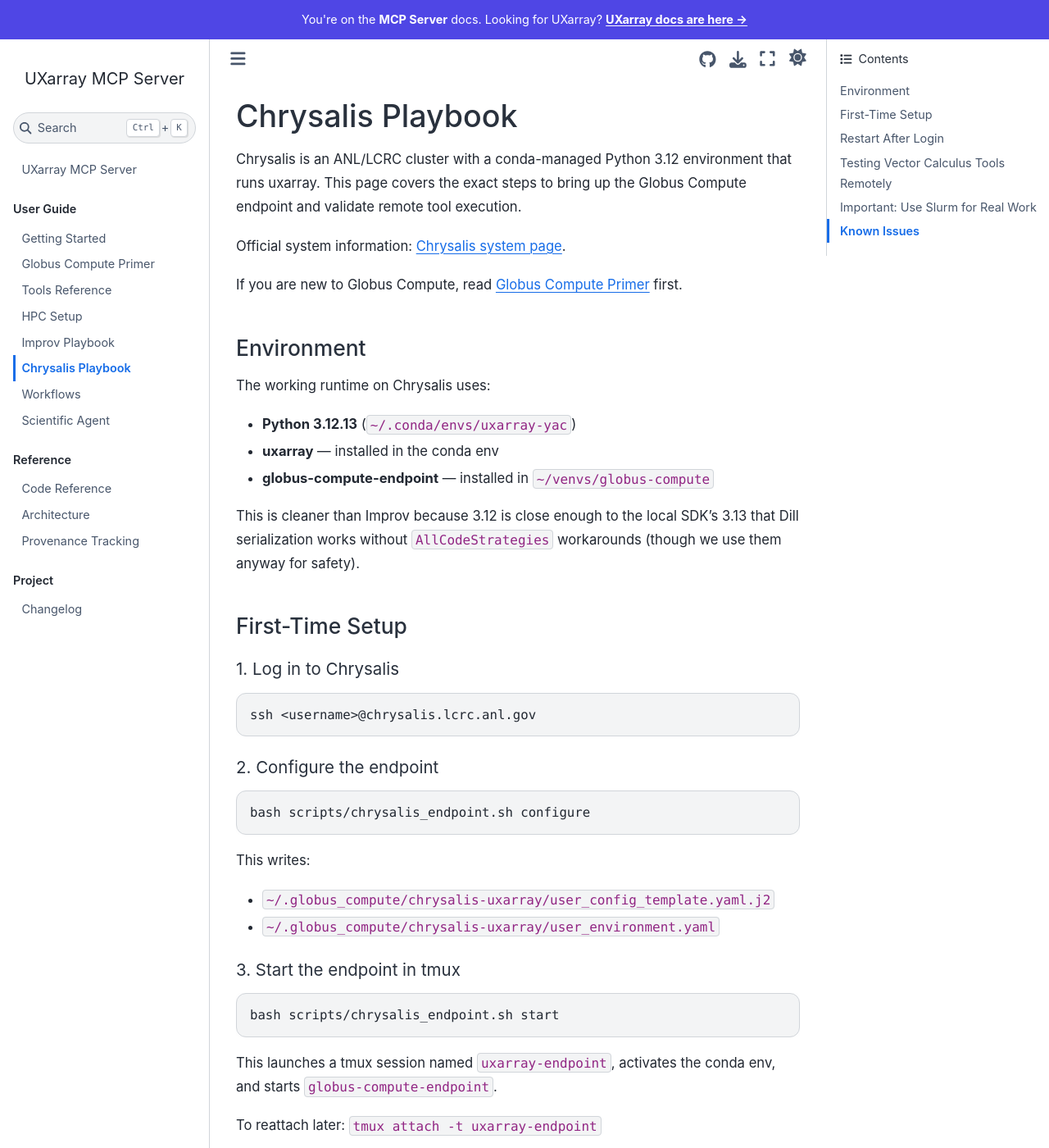
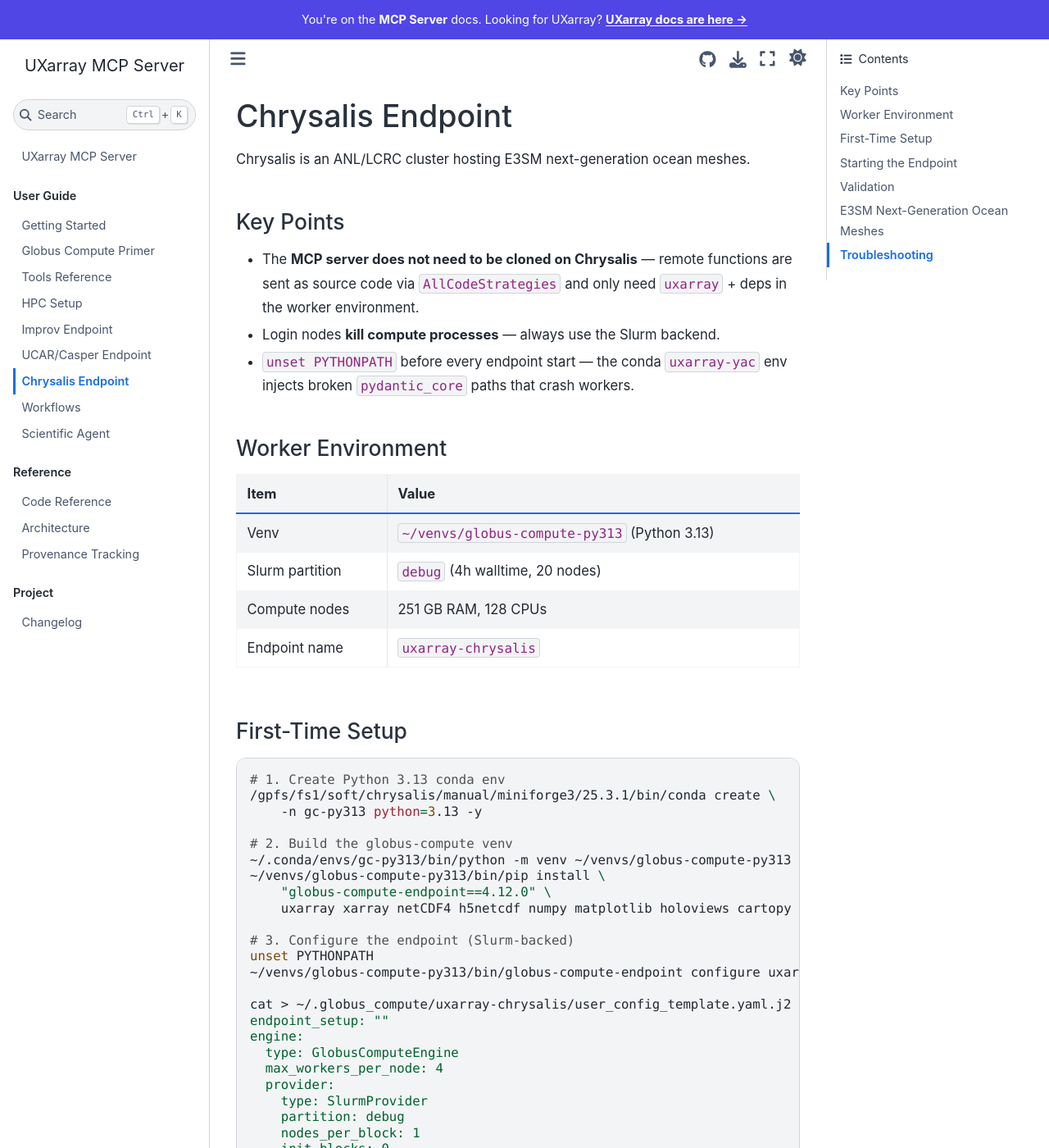
Before and after one commit to UXARRAY/uxarray-mcp-server, a Sphinx documentation site: the page built from docs/chrysalis.md, in a window 1280 px wide and 1400 px high. Shown: the whole window at 82% size. Built offline with Sphinx 7.4.7 and the Sphinx Book theme 1.1.4, drawn with Linux system fonts in a browser that asks for light colours; some of the changed text lies outside the part shown.

Commit message:
Fix endpoint scripts and unify cluster docs (#51)
Architectural fix: remove uxarray_mcp from worker PYTHONPATH
- ucar_endpoint.sh: drop PYTHONPATH injection and cd to MCP server dir.
  The worker only needs uxarray+deps; adding uxarray_mcp causes pydantic
  conflicts. MCP server repo does not need to exist on the cluster.
- improv_endpoint.sh: same — remove MCP_SERVER_DIR variable and cd.
- Add 'unset PYTHONPATH' to worker_init in ucar and improv configs.

Docs: consistent three-cluster reference
- docs/chrysalis.md: full rewrite — what actually works, setup steps,
  PYTHONPATH issue and fix, E3SM mesh table, troubleshooting table.
- docs/improv.md: rewrite to same clean structure — operational only,
  no historical failure narrative.
- docs/ucar.md: new file matching improv/chrysalis structure — modules,
  YAC, validation, troubleshooting.
- docs/index.rst, README.md: add ucar.md to navigation.

````diff
--- a/docs/chrysalis.md
+++ b/docs/chrysalis.md
@@ -1,143 +1,118 @@
-# Chrysalis Playbook
+# Chrysalis Endpoint
 
-Chrysalis is an ANL/LCRC cluster with a conda-managed Python 3.12 environment
-that runs uxarray. This page covers the exact steps to bring up the Globus
-Compute endpoint and validate remote tool execution.
+Chrysalis is an ANL/LCRC cluster hosting E3SM next-generation ocean meshes.
 
-Official system information:
-[Chrysalis system page](https://lcrc.anl.gov/systems/chrysalis).
+## Key Points
 
-If you are new to Globus Compute, read [Globus Compute Primer](globus-compute.md)
-first.
+- The **MCP server does not need to be cloned on Chrysalis** — remote functions
+  are sent as source code via `AllCodeStrategies` and only need `uxarray` + deps
+  in the worker environment.
+- Login nodes **kill compute processes** — always use the Slurm backend.
+- `unset PYTHONPATH` before every endpoint start — the conda `uxarray-yac` env
+  injects broken `pydantic_core` paths that crash workers.
 
-## Environment
+## Worker Environment
 
-The working runtime on Chrysalis uses:
-
-- **Python 3.12.13** (`~/.conda/envs/uxarray-yac`)
-- **uxarray** — installed in the conda env
-- **globus-compute-endpoint** — installed in `~/venvs/globus-compute`
-
-This is cleaner than Improv because 3.12 is close enough to the local SDK's
-3.13 that Dill serialization works without `AllCodeStrategies` workarounds
-(though we use them anyway for safety).
+| Item | Value |
+|---|---|
+| Venv | `~/venvs/globus-compute-py313` (Python 3.13) |
+| Slurm partition | `debug` (4h walltime, 20 nodes) |
+| Compute nodes | 251 GB RAM, 128 CPUs |
+| Endpoint name | `uxarray-chrysalis` |
 
 ## First-Time Setup
 
-### 1. Log in to Chrysalis
+```bash
+# 1. Create Python 3.13 conda env
+/gpfs/fs1/soft/chrysalis/manual/miniforge3/25.3.1/bin/conda create \
+    -n gc-py313 python=3.13 -y
+
+# 2. Build the globus-compute venv
+~/.conda/envs/gc-py313/bin/python -m venv ~/venvs/globus-compute-py313
+~/venvs/globus-compute-py313/bin/pip install \
+    "globus-compute-endpoint==4.12.0" \
+    uxarray xarray netCDF4 h5netcdf numpy matplotlib holoviews cartopy
+
+# 3. Configure the endpoint (Slurm-backed)
+unset PYTHONPATH
+~/venvs/globus-compute-py313/bin/globus-compute-endpoint configure uxarray-chrysalis
+
+cat > ~/.globus_compute/uxarray-chrysalis/user_config_template.yaml.j2 << 'EOF'
+endpoint_setup: ""
+engine:
+  type: GlobusComputeEngine
+  max_workers_per_node: 4
+  provider:
+    type: SlurmProvider
+    partition: debug
+    nodes_per_block: 1
+    init_blocks: 0
+    min_blocks: 0
+    max_blocks: 2
+    walltime: "04:00:00"
+    worker_init: |
+      unset PYTHONPATH
+    launcher:
+      type: SrunLauncher
+idle_heartbeats_soft: 10
+idle_heartbeats_hard: 5760
+EOF
+
+cat > ~/.globus_compute/uxarray-chrysalis/user_environment.yaml << 'EOF'
+PYTHONPATH: ""
+PATH: "/home/<username>/venvs/globus-compute-py313/bin:/usr/bin:/bin"
+EOF
+```
+
+## Starting the Endpoint
+
+Run this every time you log in:
 
 ```bash
-ssh <username>@chrysalis.lcrc.anl.gov
+unset PYTHONPATH
+~/venvs/globus-compute-py313/bin/globus-compute-endpoint start uxarray-chrysalis
 ```
 
-### 2. Configure the endpoint
+The endpoint prints its UUID. Add it to your **local** `config.yaml` (never commit the UUID):
 
 ```bash
-bash scripts/chrysalis_endpoint.sh configure
+# On your laptop:
+uxarray-mcp endpoints add chrysalis <uuid>
 ```
 
-This writes:
-- `~/.globus_compute/chrysalis-uxarray/user_config_template.yaml.j2`
-- `~/.globus_compute/chrysalis-uxarray/user_environment.yaml`
+## Validation
 
-### 3. Start the endpoint in tmux
+From your laptop after the endpoint is running:
 
 ```bash
-bash scripts/chrysalis_endpoint.sh start
+uv run python scripts/hpc_doctor.py --endpoint chrysalis --timeout-seconds 120
 ```
 
-This launches a tmux session named `uxarray-endpoint`, activates the conda
-env, and starts `globus-compute-endpoint`.
+Or manually:
 
-To reattach later: `tmux attach -t uxarray-endpoint`
+```python
+from uxarray_mcp.tools.execution_control import endpoint_status, validate_hpc_setup
 
-### 4. Register the endpoint UUID
-
-After first start, the endpoint UUID is printed to stdout and stored in
-`~/.globus_compute/chrysalis-uxarray/endpoint.json`. Add it to your local
-config:
-
-```bash
-uxarray-mcp endpoints add chrysalis <your-uuid>
+print(endpoint_status(endpoint='chrysalis', force=True))
+print(validate_hpc_setup(endpoint='chrysalis', run_remote_probe=True,
+                          probe_timeout_seconds=120))
 ```
 
-### 5. Validate
+## E3SM Next-Generation Ocean Meshes
 
-From your local machine:
+Available at `/lcrc/group/e3sm/ac.xylar/polaris_1.0/chrysalis/test_20260520/unified-mesh-topo-cull2/`:
 
-```bash
-uv run python -c "
-from uxarray_mcp.tools.execution_control import validate_hpc_setup
-import json
-r = validate_hpc_setup(endpoint='chrysalis', run_remote_probe=True)
-print(json.dumps(r, indent=2))
-"
-```
+| Mesh | Faces | Size | Notes |
+|---|---|---|---|
+| `mesh/.../u.oi240.lr240/base_mesh/build/base_mesh.nc` | 10,302 | 12 MB | Full globe, unculled |
+| `e3sm/init/u.oi240.lr240/.../culled_ocean_no_cavities_mesh.nc` | 7,293 | 8.5 MB | Ocean only |
+| `e3sm/init/u.oi30.lr10/.../culled_ocean_no_cavities_mesh.nc` | 462,919 | 561 MB | Ocean only |
+| `e3sm/init/u.oi6to18.lr6to10/.../culled_ocean_no_cavities_mesh.nc` | 4,015,940 | 4.8 GB | Variable-res 6–18 km |
 
-## Restart After Login
+## Troubleshooting
 
-```bash
-ssh chrysalis.lcrc.anl.gov
-bash scripts/chrysalis_endpoint.sh restart
-```
+**`ENDPOINT_NOT_ONLINE`** — the Slurm debug job timed out (4h limit). Restart with `unset PYTHONPATH && ~/venvs/globus-compute-py313/bin/globus-compute-endpoint start uxarray-chrysalis`.
 
-Or to check status:
+**`WorkerLost` or `SystemError`** — PYTHONPATH is set. Always `unset PYTHONPATH` before starting the endpoint.
 
-```bash
-bash scripts/chrysalis_endpoint.sh status
-```
-
-## Testing Vector Calculus Tools Remotely
-
-Once the endpoint is running, test from your local machine:
-
-```bash
-uv run python -c "
-from uxarray_mcp.tools.vector_calc import calculate_gradient
-r = calculate_gradient(
-    '/path/to/grid.nc',
-    '/path/to/data.nc',
-    'your_variable',
-    use_remote=True,
-    endpoint='chrysalis',
-)
-print('venue:', r['_provenance']['execution_venue'])
-print('components:', r['components'])
-"
-```
-
-## Important: Use Slurm for Real Work
-
-Chrysalis login nodes **kill processes** that use significant CPU or memory.
-The default `single-host` config runs workers on the login node and will
-fail for any real UXarray analysis (mesh loading, plotting, computation).
-
-For actual use, configure with the Slurm backend:
-
-```bash
-bash scripts/chrysalis_endpoint.sh configure slurm-debug
-bash scripts/chrysalis_endpoint.sh restart
-```
-
-This submits workers as proper Slurm jobs on compute nodes. Use
-`single-host` only for quick connectivity probes (e.g. `validate_hpc_setup`
-with `run_remote_probe=False`).
-
-### E3SM Next-Gen Mesh Sizes
-
-These meshes are available on Chrysalis at:
-`/lcrc/group/e3sm/ac.xylar/polaris_1.0/chrysalis/test_20260520/unified-mesh-topo-cull2/e3sm/init/`
-
-| Mesh | Faces | Nodes | Size | Resolution |
-|---|---|---|---|---|
-| `u.oi240.lr240` | 7,293 | 15,422 | 8.5 MB | Low (240 km) |
-| `u.oi30.lr10` | 462,919 | 940,119 | 561 MB | Mid (30 km) |
-| `u.oi6to18.lr6to10` | 4,015,940 | 8,086,361 | 4.8 GB | High (6–18 km) |
-
-## Known Issues
-
-- `conda` is not on the worker PATH — the `worker_init` in the config template
-  activates the env via the full conda init path instead.
-- If `globus-compute-endpoint` is not found after `conda activate`, verify
-  that `~/venvs/globus-compute/bin` is on your PATH.
-- Login node kills: always use `configure slurm-debug` for UXarray work.
+**`pydantic_core` not found** — conda env leaked into the worker. Check `user_environment.yaml` has `PYTHONPATH: ""` and restart.
--- a/docs/improv.md
+++ b/docs/improv.md
@@ -1,203 +1,112 @@
-# Improv Playbook
+# Improv Endpoint
 
-This page captures the exact failure modes we hit while bringing up Argonne
-Improv, plus the reusable fixes that now exist in the repository.
+Improv is an ANL/LCRC cluster (RHEL 8, AMD EPYC "Zen 3") with PBS Pro scheduling.
 
-Official system information for Improv is available from LCRC:
-[Improv system page](https://www.lcrc.anl.gov/systems/improv).
+Official system information: [Improv system page](https://www.lcrc.anl.gov/systems/improv).
 
-If you are new to Globus Compute, read [Globus Compute Primer](globus-compute.md)
-first. This page assumes you already understand the difference between:
+## Key Points
 
-- the local machine
-- the endpoint manager
-- the child endpoint
-- the remote worker environment
+- The **MCP server does not need to be cloned on Improv** — remote functions are
+  sent as source code via `AllCodeStrategies`.
+- The venv Python version should match the local SDK as closely as possible.
+  Improv has Python 3.12 at `/usr/bin/python3.12` — use it to avoid Dill
+  serialisation warnings from the 3.11 venv.
+- Use canonical `/gpfs/fs1/home/<user>/...` paths, not `/home/<user>/...` aliases,
+  when probing remote files.
 
-## Python Version
+## Worker Environment
 
-The current Improv venv uses **Python 3.11.6**. The local SDK runs on 3.13,
-which produces a Dill mismatch warning and can cause `WorkerLost` crashes when
-sending raw closures via `Executor.submit`. All server tools use
-`AllCodeStrategies` to work around this, but the warning is noisy and the
-mismatch can still bite in edge cases.
+| Item | Value |
+|---|---|
+| Venv | `~/venvs/globus-compute` |
+| Python | 3.11 (existing) or 3.12 (`upgrade-venv` subcommand) |
+| Scheduler | PBS Pro |
+| Endpoint name | `improv-uxarray` |
 
-**Python 3.12 is available system-wide on Improv** at `/usr/bin/python3.12`.
-To rebuild the venv and eliminate the mismatch:
+## First-Time Setup
 
 ```bash
-# On an Improv login node
-bash scripts/improv_endpoint.sh upgrade-venv
-bash scripts/improv_endpoint.sh restart
+# 1. Authenticate Globus locally (one-time)
+globus-compute-endpoint login
+
+# 2. Create the endpoint profile
+source ~/venvs/globus-compute/bin/activate
+globus-compute-endpoint configure improv-uxarray
+
+# 3. Write a single-host config (for initial validation)
+scripts/improv_endpoint.sh configure single-host improv-uxarray
+
+# 4. Start
+scripts/improv_endpoint.sh start
 ```
 
-This creates a new `~/venvs/globus-compute` with Python 3.12 and backs up the
-3.11 venv to `~/venvs/globus-compute-3.11-backup`.
+## Upgrading to Python 3.12 (recommended)
 
-## What Finally Worked
-
-1. Start with a single-host endpoint on one login node only.
-2. Authenticate the local Globus client from an interactive terminal.
-3. Validate the runtime with `validate_hpc_setup(..., sample_path=...)`.
-4. Probe the exact remote path with `probe_path_access(..., use_remote=True)`.
-5. Only after those pass, switch to the PBS-backed template.
-
-The repository now includes a helper script for this:
+Eliminates the Dill version mismatch warning between the local 3.13 SDK and the
+3.11 worker:
 
 ```bash
-scripts/improv_endpoint.sh single-host improv-uxarray
-scripts/improv_endpoint.sh pbs-debug <allocation> improv-uxarray
+# On an Improv login node:
+scripts/improv_endpoint.sh upgrade-venv
+scripts/improv_endpoint.sh restart
 ```
 
-## Improv-Specific Misses We Hit
+## PBS-Backed Config (for real compute jobs)
 
-### 1. `/home/...` was not the right path for the worker
-
-The worker resolved files from the canonical GPFS filesystem, not the login
-alias. A path that looked fine interactively:
-
-```text
-/home/<username>/...
+```bash
+scripts/improv_endpoint.sh configure pbs-debug <your-allocation> improv-uxarray
+scripts/improv_endpoint.sh restart
 ```
 
-needed to be rewritten to:
+## Starting the Endpoint
 
-```text
-/gpfs/fs1/home/<username>/...
+```bash
+# In a tmux session on a login node:
+scripts/improv_endpoint.sh start
 ```
 
-Use canonical absolute paths for remote probes and real jobs.
+To restart: `scripts/improv_endpoint.sh restart`
+To check: `scripts/improv_endpoint.sh status`
 
-### 2. Endpoint manager `online` was not enough
-
-The manager was healthy while the child endpoint still failed. That is why the
-repository now has:
-
-- `validate_hpc_setup()`
-- `probe_path_access()`
-
-These are the first commands to run on a new cluster.
-
-### 3. `qsub` was missing from the child endpoint environment
-
-The child endpoint could not find PBS commands until `/opt/pbs/bin` was added
-to the environment. The `pbs-debug` mode in `scripts/improv_endpoint.sh` now
-does this for you and also creates `qsub`, `qstat`, and `qdel` symlinks inside
-the endpoint venv.
-
-### 4. `uxarray` was missing on the remote worker
-
-Remote task execution worked before UXarray-specific tools worked. The worker
-needed:
+Add the UUID to your local config:
 
 ```bash
-python -m pip install uxarray xarray netCDF4 h5netcdf
+uxarray-mcp endpoints add improv <uuid>
 ```
 
-Install these in the endpoint venv used by the worker.
-
-### 5. Stale PID files and multiple login nodes caused false starts
-
-We hit:
-
-- stale `daemon.pid`
-- "another instance is running"
-- child endpoint startup conflicts across multiple login nodes
-
-Run the endpoint from one login node only, ideally inside `tmux`.
-
-## Recommended Improv Sequence
-
-On Improv:
+## Validation
 
 ```bash
-python3 -m venv ~/venvs/globus-compute
-source ~/venvs/globus-compute/bin/activate
-python -m pip install -U pip
-python -m pip install globus-compute-endpoint globus-compute-sdk
-python -m pip install uxarray xarray netCDF4 h5netcdf
-globus-compute-endpoint configure improv-uxarray
-scripts/improv_endpoint.sh single-host improv-uxarray
-globus-compute-endpoint start improv-uxarray
+uv run python scripts/hpc_doctor.py --endpoint improv --timeout-seconds 180
 ```
 
-On your laptop:
+Or with a real mesh file:
 
 ```bash
 uv run python scripts/hpc_doctor.py \
-  --timeout-seconds 180 \
-  --sample-path /gpfs/fs1/home/<username>/path/to/file.nc
+    --endpoint improv \
+    --sample-path /gpfs/fs1/home/<user>/uxarray/test/meshfiles/mpas/QU/480/grid.nc
 ```
 
-When that succeeds, switch to PBS mode:
+## Reference Mesh Files on Improv
 
-```bash
-source ~/venvs/globus-compute/bin/activate
-scripts/improv_endpoint.sh pbs-debug <allocation> improv-uxarray
-globus-compute-endpoint start improv-uxarray
 ```
-
-At that point, rerun `validate_hpc_setup` before trying a real UXarray job.
-
-## Worked Example From `jain`
-
-These are real paths and checks that succeeded during the Improv bring-up.
-
-### 1. Prove the remote worker can see one exact file
-
-The first successful remote path probe used the canonical GPFS path:
-
-```bash
-uv run python scripts/hpc_doctor.py \
-  --timeout-seconds 180 \
-  --sample-path /gpfs/fs1/home/jain/WPSV39/20170316_2days/met_em.d01.2017-03-16_00:00:00.nc
-```
-
-That confirmed:
-
-- the remote worker could execute code
-- the remote worker was running on `ilogin3.lcrc.anl.gov`
-- `/gpfs/fs1/home/jain/...` worked where `/home/jain/...` had not
-
-### 2. Run a real UXarray remote inspection
-
-The MPAS sample files that worked were:
-
-```text
+/gpfs/fs1/home/jain/uxarray/test/meshfiles/mpas/QU/480/grid.nc
+/gpfs/fs1/home/jain/uxarray/test/meshfiles/mpas/QU/480/data.nc
 /gpfs/fs1/home/jain/uxarray/test/meshfiles/mpas/dyamond-30km/gradient_grid_subset.nc
 /gpfs/fs1/home/jain/uxarray/test/meshfiles/mpas/dyamond-30km/gradient_data_subset.nc
 ```
 
-Local command:
+Use canonical `/gpfs/fs1/home/...` paths — the `/home/...` alias resolves
+differently on worker nodes.
 
-```bash
-uv run python -c "from uxarray_mcp.tools.remote_tools import inspect_mesh, inspect_variable; import pprint; grid='/gpfs/fs1/home/jain/uxarray/test/meshfiles/mpas/dyamond-30km/gradient_grid_subset.nc'; data='/gpfs/fs1/home/jain/uxarray/test/meshfiles/mpas/dyamond-30km/gradient_data_subset.nc'; print('=== inspect_mesh ==='); pprint.pp(inspect_mesh(grid, use_remote=True)); print(); print('=== inspect_variable ==='); pprint.pp(inspect_variable(grid, data, use_remote=True))"
-```
+## Troubleshooting
 
-Remote UXarray inspection returned:
+**`WorkerLost`** — Python version mismatch causing Dill failure. Run `upgrade-venv`
+to rebuild with Python 3.12.
 
-- `n_face = 195`
-- `n_node = 442`
-- `n_edge = 636`
-- variables:
-  - `face_lat`
-  - `face_lon`
-  - `gaussian`
-  - `inverse_gaussian`
+**`qsub: command not found`** — scheduler binaries missing from worker PATH. The
+PBS-backed config template links them via `ln -sf /opt/pbs/bin/qsub ~/venvs/...`.
 
-### 3. What this example demonstrates
-
-This sequence proved the full path in the right order:
-
-1. local Globus client auth worked
-2. endpoint manager was healthy
-3. remote worker execution worked
-4. canonical GPFS file paths worked
-5. UXarray imports were available remotely
-6. remote mesh and variable inspection worked
-
-## Known Non-Blockers
-
-The local SDK may warn about Python version mismatch, for example local Python
-3.13 vs remote Python 3.11. That warning did not block successful remote
-inspection in our tests.
+**`validate_hpc_setup` passes but real jobs fail** — worker environment lacks
+`uxarray` or its dependencies. Check `pip list` in the venv.
--- a/docs/index.rst
+++ b/docs/index.rst
@@ -15,6 +15,7 @@
    tools
    hpc
    improv
+   ucar
    chrysalis
    workflows
    scientific-agent
--- /dev/null
+++ b/docs/ucar.md
@@ -0,0 +1,94 @@
+# UCAR/Casper Endpoint
+
+Casper is an NCAR data analysis cluster on the GLADE filesystem.
+
+Official system information: [Casper system page](https://arc.ucar.edu/knowledge_base/70549913).
+
+## Key Points
+
+- The **MCP server does not need to be cloned on Casper** — remote functions are
+  sent as source code via `AllCodeStrategies`.
+- YAC is available via a pre-built activate script and enables conservative
+  remapping on the worker.
+- The conda `uxarray_dev` env is the worker environment — `globus-compute-endpoint`
+  lives in a separate venv layered on top.
+
+## Worker Environment
+
+| Item | Value |
+|---|---|
+| Conda env | `/glade/work/<user>/conda-envs/uxarray_dev` |
+| YAC activate | `~/opt/yac-core-v3.14.0_p1/activate-yac.sh` |
+| Endpoint name | `ucar-uxarray-yac` |
+| Modules | `ncarenv/24.12`, `gcc/12.4.0`, `openmpi/5.0.6`, `conda` |
+
+## First-Time Setup
+
+```bash
+# 1. Load modules (add to ~/.bashrc or run manually each login)
+module purge
+module load ncarenv/24.12 gcc/12.4.0 openmpi/5.0.6 conda
+
+# 2. Configure the endpoint
+scripts/ucar_endpoint.sh configure
+
+# 3. Start
+scripts/ucar_endpoint.sh start
+```
+
+## Starting the Endpoint
+
+```bash
+# In a tmux session on a Casper login node:
+scripts/ucar_endpoint.sh start
+```
+
+The script loads modules, activates the conda env, checks YAC, and starts the
+endpoint inside a tmux session named `uxarray-endpoint`.
+
+To reattach: `tmux attach -t uxarray-endpoint`
+To restart: `scripts/ucar_endpoint.sh restart`
+To check: `scripts/ucar_endpoint.sh status`
+
+Add the UUID to your local config:
+
+```bash
+uxarray-mcp endpoints add ucar <uuid>
+```
+
+## Validation
+
+```bash
+uv run python scripts/hpc_doctor.py --endpoint ucar --timeout-seconds 120
+```
+
+Or with a real GLADE path:
+
+```bash
+uv run python scripts/hpc_doctor.py \
+    --endpoint ucar \
+    --sample-path /glade/work/<user>/your_mesh_file.nc
+```
+
+## YAC Remapping
+
+YAC is pre-built and activated by `activate-yac.sh`. To verify it works on the
+worker:
+
+```bash
+uv run python scripts/yac_smoke_test.py --endpoint ucar
+```
+
+## Troubleshooting
+
+**`endpoint not ready` immediately after start** — modules not loaded before
+starting. The `ucar_endpoint.sh start` command loads them automatically; if
+starting manually, ensure `module load ncarenv/24.12 gcc/12.4.0 openmpi/5.0.6 conda`
+is run first.
+
+**YAC import fails on worker** — the `activate-yac.sh` path may have changed.
+Check `~/opt/` for the current YAC build and update `YAC_ACTIVATE` in
+`ucar_endpoint.sh`.
+
+**`validate_hpc_setup` passes but YAC tools fail** — run `yac_smoke_test.py`
+to verify YAC is importable on the compute worker specifically.
````
Also changed, not shown: README.md (+3 -1 lines), 2 other files.
